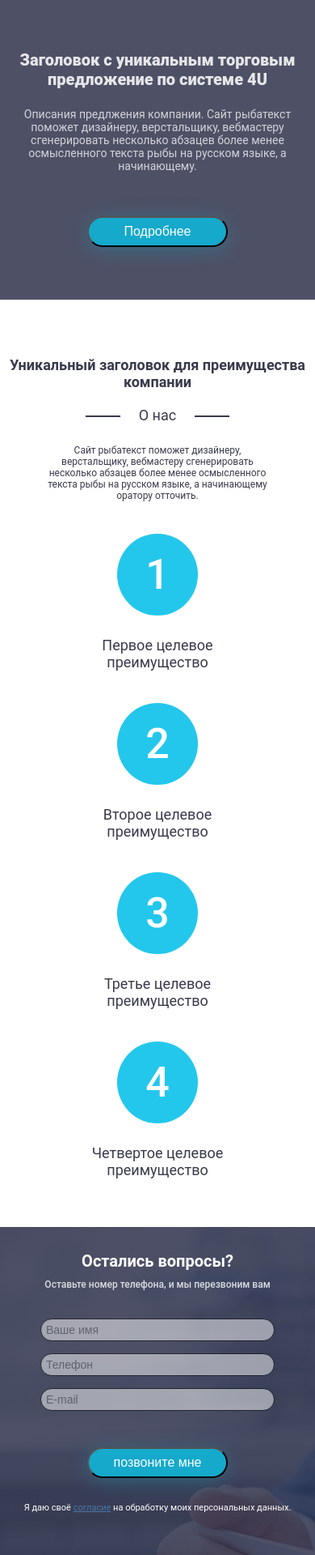
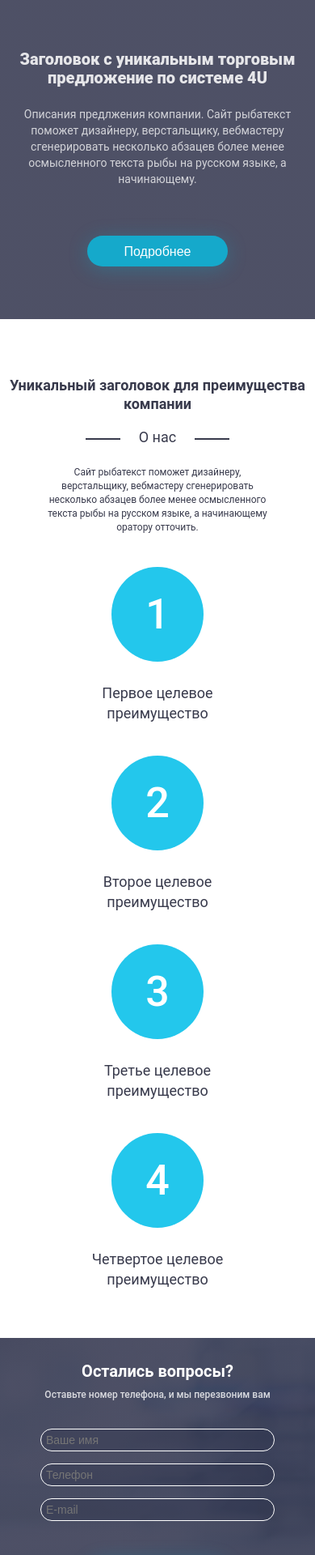
Before and after one commit to viktoriaty/adaptiv, a plain HTML site: page index.html in a window 390 px wide. Shown: the part 48-1968 px from the top of the page at 81% size. Drawn offline with Linux system fonts and the light colour scheme.

Commit message:
corrections

```diff
--- a/css/advantages.css
+++ b/css/advantages.css
@@ -14,6 +14,7 @@
   padding-bottom: 25px;
   font-weight: 700;
   font-size: 35px;
+  line-height: 41px;
 }
 
 .advantages__subtitle {
@@ -21,6 +22,7 @@
   padding-bottom: 35px;
   font-weight: 500px;
   font-size: 22px;
+  line-height: 26px;
 }
 
 .advantages__line_left {
@@ -40,6 +42,7 @@
   margin: 0 auto;
   font-weight: 400;
   font-size: 18px;
+  line-height: 25px;
   padding:0 50px 50px;
 }
 
@@ -70,32 +73,43 @@
 .advantages__item_text {
   font-weight: 500px;
   font-size: 20px;
+  line-height: 28px;
 }
 
 @media (max-width: 1024px) {
+  .advantages__container {
+    max-width: 812px;
+
+  }
+
   .advantages__title {
     padding-bottom: 23px;
     font-size: 32px;
+    line-height: 38px;
   }
 
   .advantages__subtitle {
     padding-bottom: 33px;
     font-size: 20px;
+    line-height: 23px;
   }
 
   .advantages__text {
 
     font-size: 16px;
+    line-height: 23px;
   }
 
   .advantages__item_digit {
     font-size: 52px;
-    padding: 22px 35px;
+    line-height: 73px;
+    padding: 22px 42px;
     margin-bottom: 26px;
   }
 
   .advantages__item_text {
     font-size: 18px;
+    line-height: 25px;
   }
 
 }
@@ -108,16 +122,19 @@
   .advantages__title {
     padding-bottom: 20px;
     font-size: 18px;
+    line-height: 23px;
   }
 
   .advantages__subtitle {
     padding-bottom: 26px;
     font-size: 18px;
+    line-height: 19px;
   }
 
   .advantages__text {
 
     font-size: 12px;
+    line-height: 17px;
     padding-bottom: 40px;
   }
 
--- a/css/header.css
+++ b/css/header.css
@@ -22,6 +22,7 @@
 
 .contact__phone {
   font-size: 23.85px;
+  padding-bottom: 2.85px;
 
 
 }
--- a/css/proposal.css
+++ b/css/proposal.css
@@ -7,6 +7,7 @@
 .proposal__title {
   font-weight: 900;
   font-size: 52px;
+  line-height: 61px;
   padding-bottom: 35px;
   opacity: 0.86;
 
@@ -15,6 +16,7 @@
 .proposal__text  {
   font-weight: 400;
   font-size: 22px;
+  line-height: 31px;
   padding-bottom: 90px;
   opacity: 0.75;
 }
@@ -26,10 +28,12 @@
 
   .proposal__title {
     font-size: 40px;
+    line-height: 47px;
   }
 
   .proposal__text {
     font-size: 18px;
+    line-height: 25px;
     padding-bottom: 60.43px;
   }
 }
@@ -41,11 +45,13 @@
 
   .proposal__title {
     font-size: 20px;
+    line-height: 23px;
     padding-bottom: 23px;
   }
 
   .proposal__text {
     font-size: 14px;
-    padding-bottom: 54px;
+    line-height: 20px;
+    padding-bottom: 54 px;
   }
 }
--- a/css/questions.css
+++ b/css/questions.css
@@ -15,6 +15,7 @@
 .questions__text {
   font-weight: 500;
   font-size: 22px;
+  line-height: 41px;
   padding-bottom: 50px;
   opacity: 0.8;
 
@@ -35,16 +36,18 @@
   height: 44px;
   font-weight: 400;
   font-size: 22px;
-  border: 1.38px solid #000000;
+  line-height: 26px;
+  border: 1.38px solid #FFFFFF;
   border-radius: 50px;
   /*padding: 9px 296px 9px 25px;*/
   padding-left: 9px;
-  opacity: 0.5;
+  background:rgba(47, 50, 75, 0.4);
 }
 
 .questions__agreement {
   font-weight: 400;
   font-size: 20px;
+  line-height: 23px;
 }
 
 .agreement__link {
@@ -62,17 +65,20 @@
 
   .questions__title {
     font-size: 32px;
+    line-height: 38px;
     padding-bottom: 16px;
   }
 
   .questions__text {
     font-size: 20px;
+    line-height: 23px;
   }
 
   .questions__input {
     width: 377px;
     height: 39px;
     font-size: 20px;
+    line-height: 23px;
     padding-left: 8px;
 
   }
@@ -87,6 +93,7 @@
 
   .questions__agreement {
     font-size: 17px;
+    line-height: 20px;
   }
 }
 
@@ -98,11 +105,13 @@
 
   .questions__title {
     font-size: 20px;
+    line-height: 23px;
     padding-bottom: 10px;
   }
 
   .questions__text {
     font-size: 12px;
+    line-height: 14px;
     padding-bottom: 35px;
   }
 
@@ -111,6 +120,7 @@
     width: 290px;
     height: 28px;
     font-size: 14px;
+    line-height: 16px;
 
 
   }
@@ -126,6 +136,7 @@
 
   .questions__agreement {
     font-size: 11px;
+    line-height: 13px;
     padding-bottom: 30px;
   }
 }
--- a/css/style.css
+++ b/css/style.css
@@ -80,9 +80,11 @@ fieldset {
 .btn {
   font-weight: 500;
   font-size: 20px;
+  line-height: 23px;
   width: 200px;
   height: 48px;
   background-color: #15A9CB;
+  border: none;
   box-shadow: 0 4px 25px rgba(21, 169, 203, 0.3);
   border-radius: 50px;
   color: #FFFFFF;
@@ -105,6 +107,7 @@ fieldset {
 
   font-size: 16px;
   width: 174px;
+  line-height: 19px;
   height: 38px;
 
 }
```
